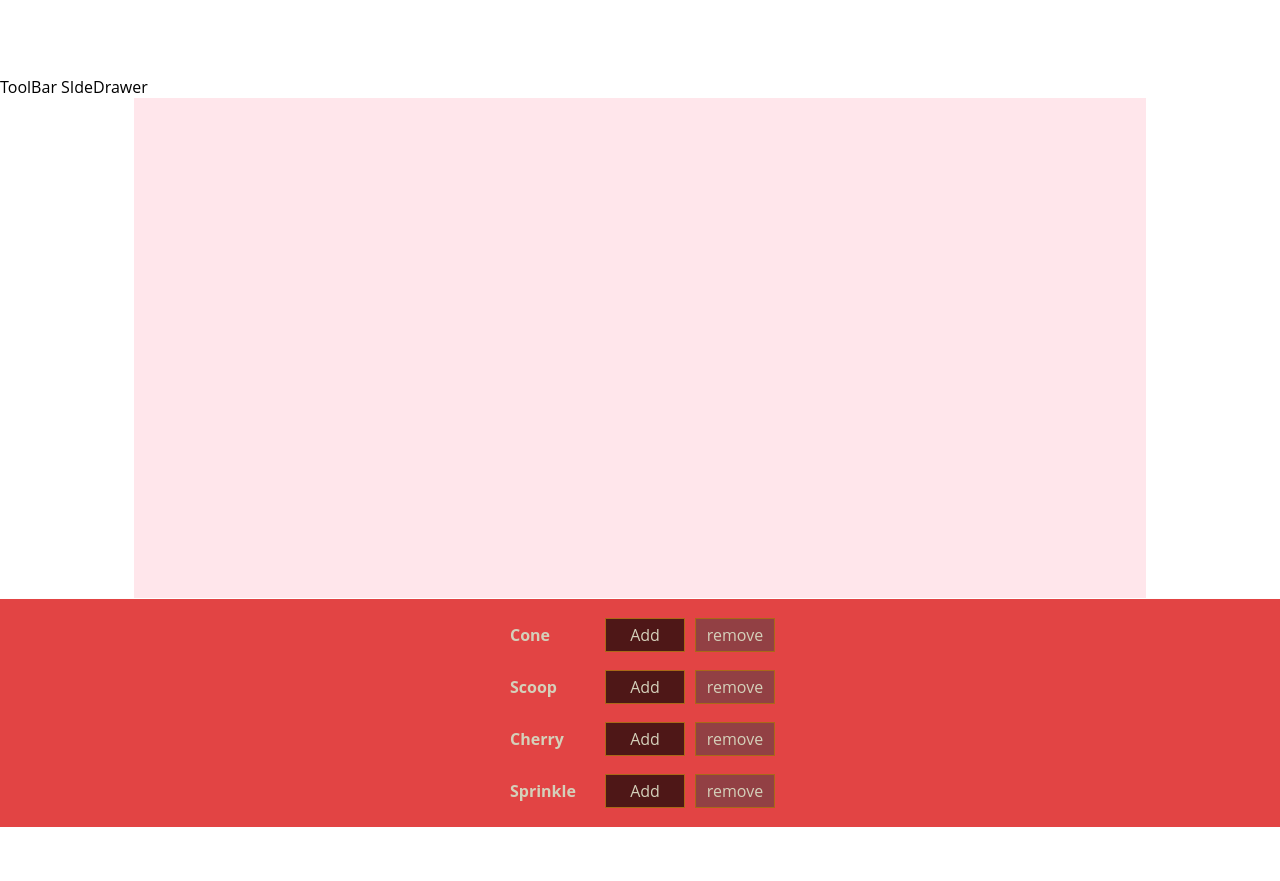
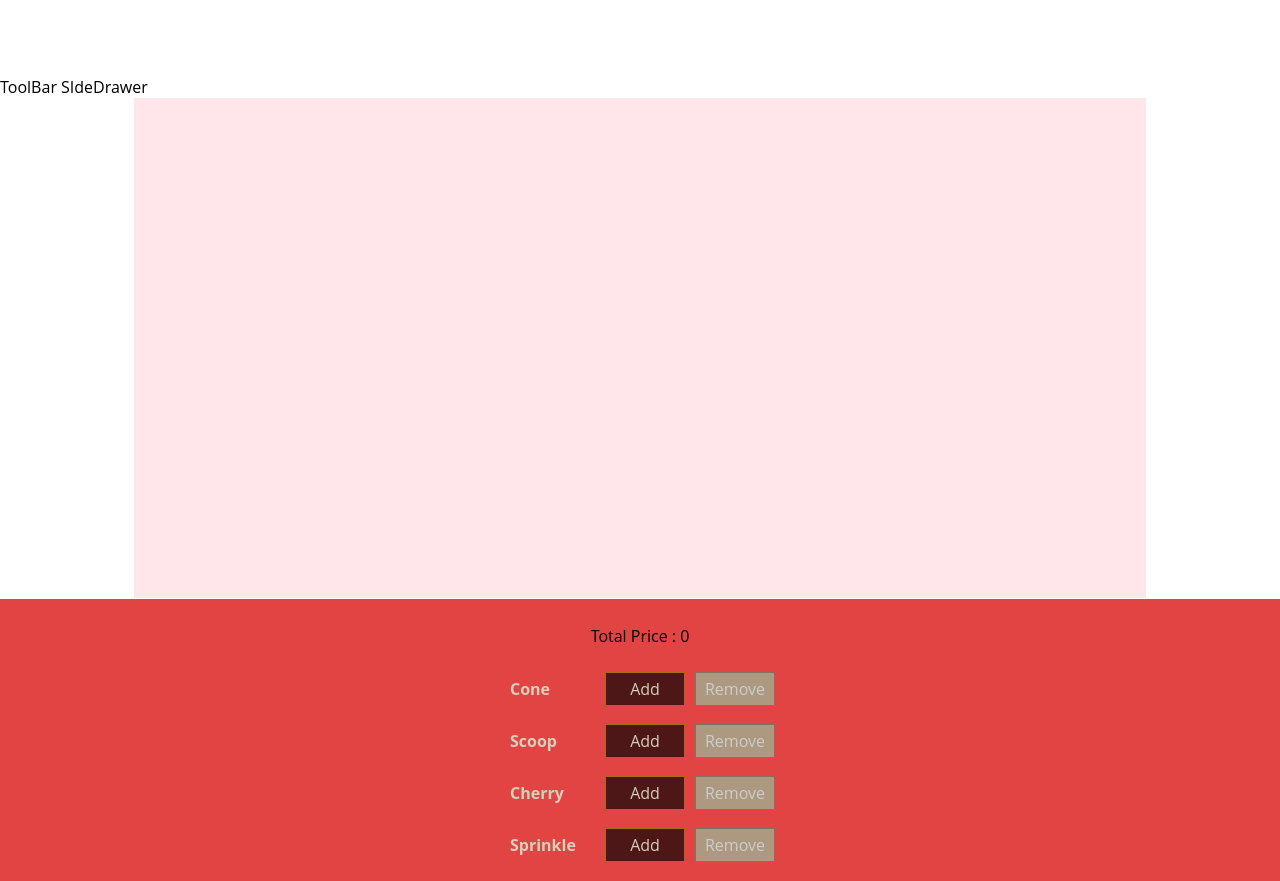
Before and after one commit to snehathadani/IcrecreamShop, a React (Create React App) app: page / in a window 1280 px wide. Before the commit the page ends 827 px from the top, so only its background shows below. Built offline with nearby package versions, Linux system fonts and the light colour scheme.

Commit message:
Price added, Button can be disabled

```diff
--- a/src/Components/Icecream/Icecream.js
+++ b/src/Components/Icecream/Icecream.js
@@ -10,12 +10,10 @@ let pstyle={
 
 }
 const Icecream = function(props){
-    console.log("icecream", props)
+    //console.log("icecream", props)
    return(
     <div className={classes.IcecreamOuter}>
-        {props.sprinkle ? (<div>
-
-        <IcecreamIngredients type = "sprinkle"/> </div>) : <div/>}
+        {props.sprinkle ? (<div><IcecreamIngredients type = "sprinkle"/> </div>) : <div/>}
         {props.cherry ? <IcecreamIngredients type= "cherry"/> : <div/>}
 
         {props.scoop ? (
--- a/src/Components/IcecreamBuilder/IcecreamBuilder.js
+++ b/src/Components/IcecreamBuilder/IcecreamBuilder.js
@@ -2,6 +2,13 @@ import React, {useState} from "react";
 import Icecream from '../Icecream/Icecream';
 import Aux from '../../Containers/HOC/Aux';
 import IcecreamControls from '../IcecreamControls/IcecreamControls';
+const INGREDIENT_PRICE =    {
+    'icecreamcone' : .50,
+    'scoop':1,
+    'sprinkle':.50,
+    'cherry':.50,
+    'scoopstraberry':0
+}
 
 function IcecreamBuilder(props) {
     const [ingredients, setIngredient] = useState({
@@ -11,14 +18,33 @@ function IcecreamBuilder(props) {
         'cherry':0,
         'scoopstraberry':0
     });
+    const[totalPrice, setTotalprice] = useState(0.0)
+
+    const addIngredientPrice = (type) => {
+        setTotalprice(totalPrice + INGREDIENT_PRICE[type])
+    }
+
+    const removeIngredientPrice = (type) => {
+        setTotalprice(totalPrice - INGREDIENT_PRICE[type])
+    }
+
+    const disabledInfo= {...ingredients}
+        for(let key in disabledInfo){
+        disabledInfo[key]= disabledInfo[key]<=0;
+    }
           return(
+
         <Aux>
             <Icecream icecreamcone={ingredients['icecreamcone']}
                       scoop = {ingredients['scoop']}
                       sprinkle = {ingredients['sprinkle']}
                       cherry = {ingredients['cherry']}
-                      scoopstraberry = {ingredients['scoopstraberry']}/>
-            <IcecreamControls ingredientsAdded = {(type) =>  setIngredient({...ingredients, [type]: 1})}/>
+                      scoopstraberry = {ingredients['scoopstraberry']}
+                      allCounts = {ingredients}/>
+            <IcecreamControls ingredientsAdded = {(type) =>  {setIngredient({...ingredients, [type]: 1}); addIngredientPrice(type)}}
+                              ingredientsRemoved= {(type)=> {setIngredient({...ingredients, [type]:0})}}
+                              price = {totalPrice}
+                              allCounts = {ingredients}/>
         </Aux>
     );
 
--- a/src/Components/IcecreamControls/IcecreamControl.js
+++ b/src/Components/IcecreamControls/IcecreamControl.js
@@ -3,8 +3,8 @@ import classes from './IcecreamControl.module.css';
 const IcecreamControl = (props)=> (
     <div className={classes.BuildControl}>
         <div className={classes.Label}> {props.label}</div>
-        <button className={classes.Add} onClick={() => props.added(props.label)} > Add </button>
-        <button className={classes.Remove}> remove </button>
+        <button className={classes.Add} onClick={() => props.added(props.type)}  > Add </button>
+        <button className={classes.Remove} onClick = {()=> props.removed(props.type)} disabled = {props.allCounts[props.type] === 0}> Remove </button>
         <div> {} </div>
     </div>
 )
--- a/src/Components/IcecreamControls/IcecreamControls.js
+++ b/src/Components/IcecreamControls/IcecreamControls.js
@@ -3,19 +3,24 @@ import classes from "./IcecreamControls.module.css";
 import IcecreamControl from "./IcecreamControl";
 
 
-const controls= [
-    {label:'Cone', type:'icecreamcone'},
-    {label:'Scoop', type:'scoop'},
-    {label:'Cherry', type:'cherry'},
-    {label:'Sprinkle', type:'sprinkle'},
+const controls = [
+    { label: 'Cone', type: 'icecreamcone' },
+    { label: 'Scoop', type: 'scoop' },
+    { label: 'Cherry', type: 'cherry' },
+    { label: 'Sprinkle', type: 'sprinkle' },
 ];
-const IcecreamControls=(props)=> (
+const IcecreamControls = (props) => (
     <div className={classes.BuildControls}>
-        {controls.map((ctrl)=>(
+        <p> Total Price : {props.price} </p>
+        {controls.map((ctrl) => (
             <IcecreamControl key={ctrl.label}
-                    label={ctrl.label}
-                added ={()=> {console.log(ctrl.type);props.ingredientsAdded(ctrl.type)}}
-                    />
+                label={ctrl.label}
+                type={ctrl.type}
+                added={() => { console.log(ctrl.type); props.ingredientsAdded(ctrl.type) }}
+                addPrice={() => { props.addPrice(ctrl.type) }}
+                removed={() => props.ingredientsRemoved(ctrl.type)}
+                allCounts={props.allCounts}
+            />
 
         ))}
 
--- a/src/Components/IcecreamIngredients/IcecreamIngredients.js
+++ b/src/Components/IcecreamIngredients/IcecreamIngredients.js
@@ -16,6 +16,7 @@ class IcecreamIngredients extends React.Component {
 
             case ('sprinkle'):
                 ingredient = (<div className={classes.Icecream}>
+
                     <div className={classes.Sprinkle}></div>
                     <div className={classes.Sprinkle}></div>
                     <div className={classes.Sprinkle}></div>
@@ -30,13 +31,16 @@ class IcecreamIngredients extends React.Component {
                 break;
 
             case ('scoop'):
-                ingredient = <div className={classes.Scoop}>
+                ingredient = <div className={classes.ScoopContainer}>
+                    <div className= {classes.Scoop}>
                     <div className={classes.Circle}></div>
                     <div className={classes.Circle}></div>
                     <div className={classes.Circle}></div>
                     <div className={classes.Circle}></div>
                     <div className={classes.Circle}></div>
                     <div className={classes.Circle}></div>
+                    </div>
+
                 </div>;
 
                 break;
--- a/src/Components/IcecreamIngredients/IcecreamIngredients.module.css
+++ b/src/Components/IcecreamIngredients/IcecreamIngredients.module.css
@@ -15,11 +15,11 @@
   height: 0;
 
   position: absolute;
-  top: 20rem;
-
-  border-left: 6rem solid transparent;
-  border-right: 6rem solid transparent;
-  border-top: 15rem solid #a3803a;
+  top: 25rem;
+  margin-left:-14px;
+  border-left: 5rem solid transparent;
+  border-right: 5rem solid transparent;
+  border-top: 9rem solid #a3803a;
 }
 
 .Cherry {
@@ -123,17 +123,20 @@
     transform: rotate(65deg);
   }
 
-
-.Scoop {
-  width: 13rem;
-  height: 13rem;
-  margin-left: 0.01%;
+.ScoopContainer{
 
   position: absolute;
   top: 11rem;
+  border-radius: 50%;
+}
+
+.Scoop {
 
   background-color: #4e342e;
   border-radius: 50%;
+  width: 8rem;
+  height: 8rem;
+  margin-left: 0.01%;
 }
 
 .ScoopStraberry {
@@ -180,7 +183,7 @@
   .Circle {
     position: absolute;
     z-index: 1;
-    bottom: 1.9rem;
+    bottom: .5rem;
     width: 3rem;
     height: 3rem;
 
@@ -188,23 +191,23 @@
     background-color: #4e342e;
   }
     .Circle:nth-of-type(2) {
+      left: -1rem;
+    }
+
+    .Circle:nth-of-type(3) {
+      left: 1rem;
+    }
+
+    .Circle:nth-of-type(4) {
       left: 2rem;
     }
 
-    .Circle:nth-of-type(3) {
-      left: 4rem;
-    }
-
-    .Circle:nth-of-type(4) {
-      left: 6rem;
-    }
-
     .Circle:nth-of-type(5) {
-      left: 8rem;
+      left: 3rem;
     }
 
     .Circle:nth-of-type(6) {
-      left: 10rem;
+      left: 6rem;
     }
 
 @media(min-width:500px) and (min-height:401px){
```
